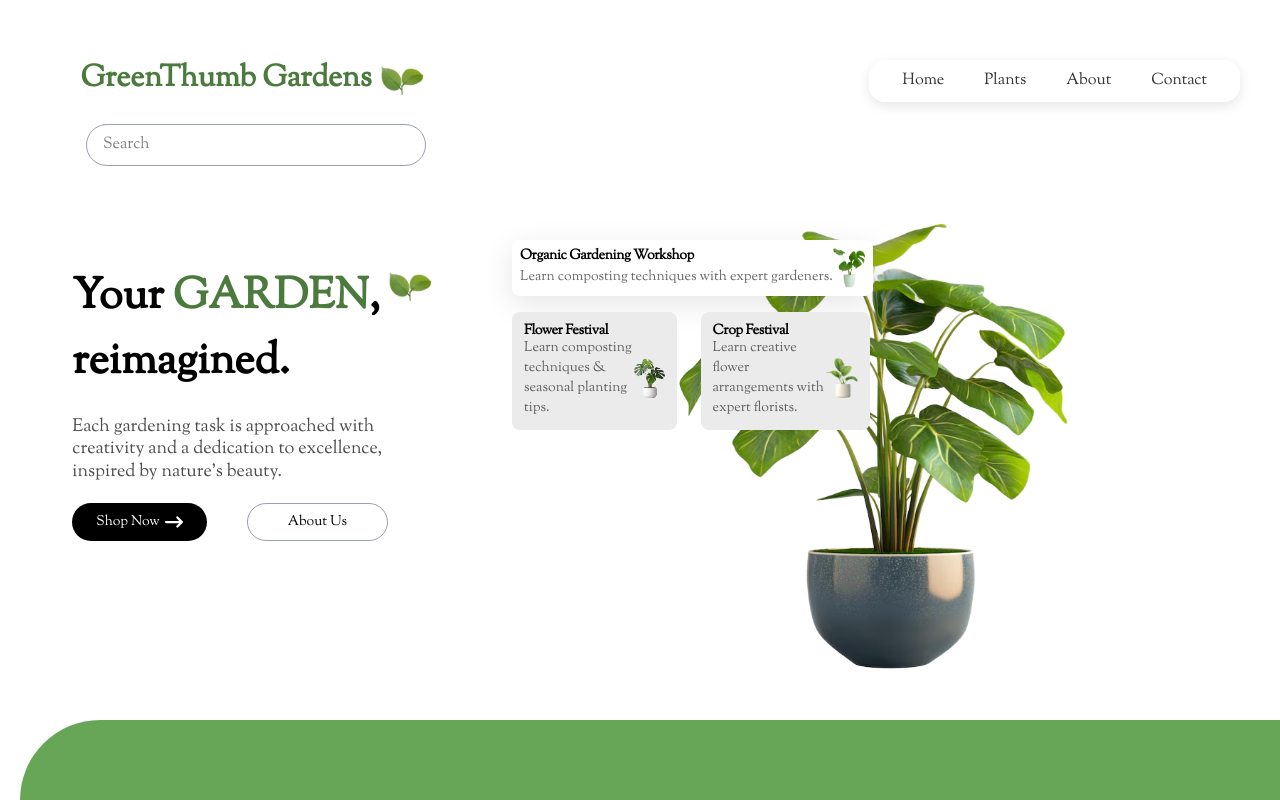
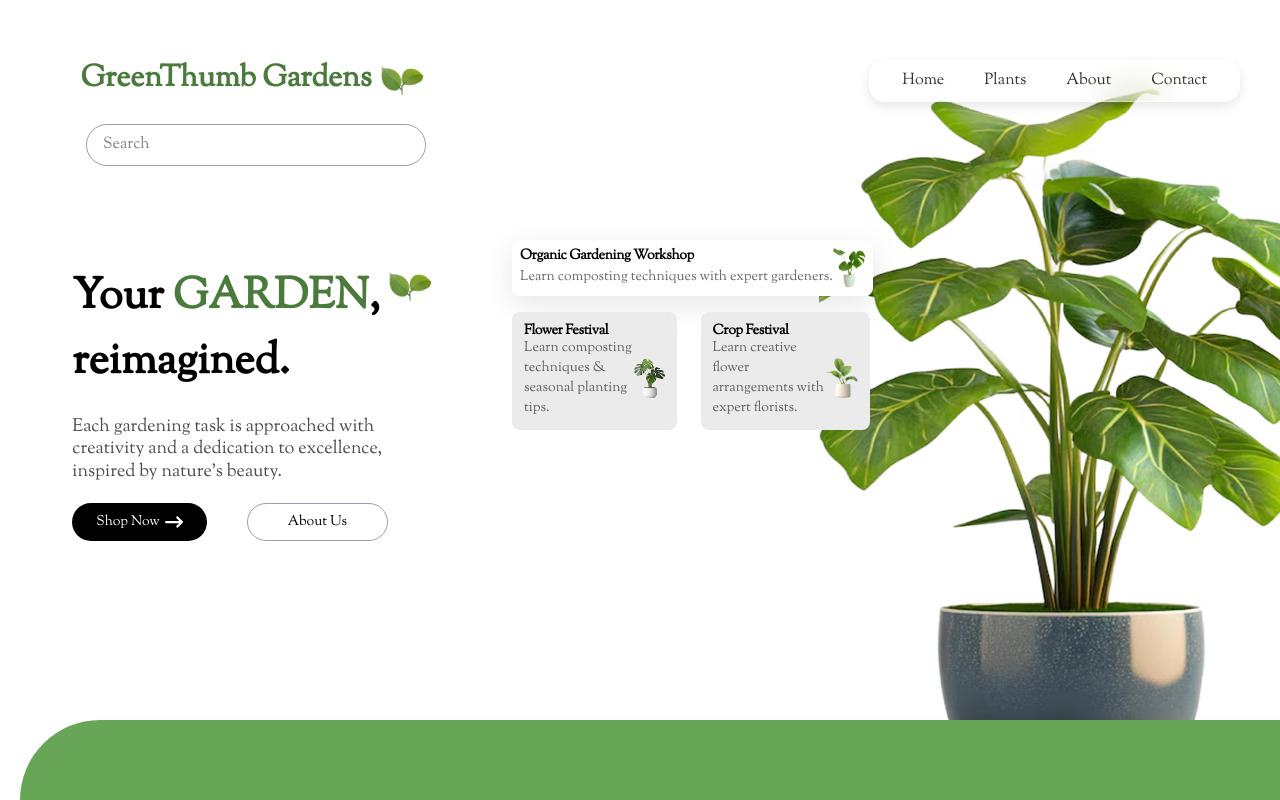
Before and after one commit to PruthviDev-7/GreenThumb-Gardens, a React (Vite) app: page / in a window 1280 px wide. Built offline with nearby package versions, Linux system fonts and the light colour scheme.

Commit message:
Enhance animations in Home component; update image transition effects and adjust timing for improved visual impact

```diff
--- a/src/components/Home.jsx
+++ b/src/components/Home.jsx
@@ -17,20 +17,25 @@ function Home() {
   useGSAP(
     () => {
       const tl = gsap.timeline();
-        tl.from(".Home_left", {
+        // tl.from(".Home_left", {
+        //   opacity: 0,
+        //   x: -100,
+        //   duration: 0.8,
+        // });
+        gsap.from(".Home_Right_imgg img", {
           opacity: 0,
-          x: -100,
-          duration: 0.8,
-        });
-        tl.from(
+          y: 100,
+          scale: 0,
+          duration: 2,
+        },);
+        gsap.from(
           ".Home_Right_info",
           {
             opacity: 0,
-            y: 100,
-            delay: 0.5,
-            duration: 1.5,
+            y: 150,
+            duration: 2,
           },
-          "-=0.4",
+
         );
     },
 
@@ -79,14 +84,10 @@ function Home() {
         </div>
       </div>
       <div
-        className="Home_Right h-full w-[60%] relative"
-        style={{
-          backgroundImage: `url(${img1})`,
-          backgroundSize: "cover",
-          backgroundRepeat: "no-repeat",
-          backgroundPosition: "0% 70%",
-        }}
-      >
+        className="Home_Right h-full w-[60%] relative">
+          <div className="Home_Right_imgg absolute top-0 right-0 h-full w-[60%]">
+            <img className="h-full w-full object-cover" src={img1} alt="" />
+          </div>
         <Nav className="absolute top-0 right-10" />
         <div className="Home_Right_info absolute top-45 left-0">
           <div className="info1 p-2 shadow-[0_8px_30px_rgba(0,0,0,0.1)] rounded-lg text-left flex  bg-[#FFFFFF] ">
```
Also changed, not shown: src/assets/page2-1.png.
